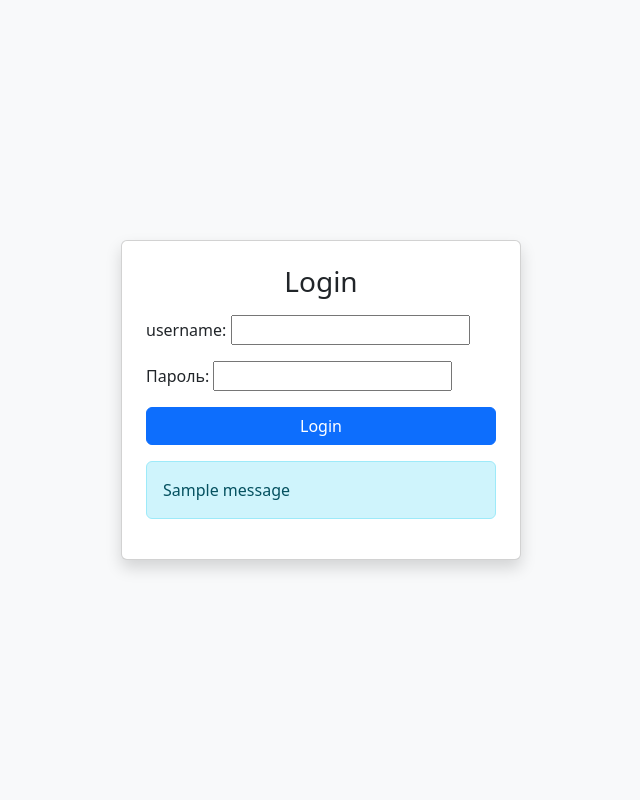
After one commit to alidin000/group_7, a Django app: page /student/login in a window 1280 px wide. The commit adds this page. Shown: the whole page, without its empty margins (319-959 px from the left). Run offline with Django 5.2, Linux system fonts and the light colour scheme; tables that the repository leaves empty hold one stand-in row (values such as "Sample post"); one stand-in notice (Sample message) is shown.

Commit message:
authenticate

```diff
--- a/sabak_39/student/forms.py
+++ b/sabak_39/student/forms.py
@@ -1,5 +1,7 @@
 from django import forms
 from django.core.validators import RegexValidator
+from django.contrib.auth.models import User
+
 
 class TempForm(forms.ModelForm):
     pass
@@ -56,3 +58,40 @@ class TempForm(forms.Form):
         # .com .kg
         if not "gmail.com" in data:
             raise forms.ValidationError("Tolko gmail pochtalary kerek clean()")
+
+
+
+class UserRegistratinForm(forms.ModelForm):
+    # password
+    password = forms.CharField(
+        label="Пароль",
+        widget=forms.PasswordInput
+    )
+    password_2 = forms.CharField(
+        label="Пароль кайра киргизиниз",
+        widget=forms.PasswordInput
+    )
+
+    class Meta:
+        model = User
+        fields = ['username', 'email']
+
+    def clean_password_2(self):
+        p1 = self.cleaned_data['password']
+        p2 = self.cleaned_data['password_2']
+
+        if p1 and p2 and p1 == p2:
+            return p1
+
+        raise forms.ValidationError("Password okshosh bolush kerek!!!")
+
+class UserLoginForm(forms.Form):
+    # password
+    username = forms.CharField(
+        label='username'
+        # widget=forms.
+    )
+    password = forms.CharField(
+        label="Пароль",
+        widget=forms.PasswordInput
+    )
--- /dev/null
+++ b/sabak_39/student/templates/login.html
@@ -0,0 +1,29 @@
+<!DOCTYPE html>
+<html lang="en">
+<head>
+    <meta charset="UTF-8">
+    <title>Login</title>
+    <link href="https://cdn.jsdelivr.net/npm/bootstrap@5.3.0/dist/css/bootstrap.min.css" rel="stylesheet">
+</head>
+<body class="bg-light d-flex justify-content-center align-items-center vh-100">
+
+    <div class="card p-4 shadow" style="width: 400px;">
+        <h3 class="text-center mb-3">Login</h3>
+
+        <form method="post">
+            {% csrf_token %}
+            {{ form.as_p }}
+            <button type="submit" class="btn btn-primary w-100">Login</button>
+        </form>
+
+        {% if messages %}
+            <div class="mt-3">
+                {% for message in messages %}
+                    <div class="alert alert-info">{{ message }}</div>
+                {% endfor %}
+            </div>
+        {% endif %}
+    </div>
+
+</body>
+</html>
--- a/sabak_39/student/urls.py
+++ b/sabak_39/student/urls.py
@@ -1,10 +1,16 @@
 from django.contrib import admin
 from django.urls import path
 
-from .views import temp_view, main_page, temp_cookies
+from .views import temp_view, main_page, temp_cookies, register, login_view, logout_view
 
 urlpatterns = [
     path('', temp_view, name="temp_form"),
     path('main_page', main_page, name="main_page"),
     path('temp_cookies', temp_cookies, name="cookie"),
+
+    # authenticate
+
+    path ('register', register, name='register'),
+    path ('login', login_view, name='login'),
+    path ('logout', logout_view, name='logout'),
 ]
--- a/sabak_39/student/views.py
+++ b/sabak_39/student/views.py
@@ -2,8 +2,9 @@ from django.contrib import messages
 from django.http import HttpResponse
 from django.shortcuts import redirect, render
 
-from student.forms import TempForm
-
+from student.forms import TempForm, UserRegistratinForm,  UserLoginForm
+from django.contrib.auth import authenticate, login, logout
+from django.contrib.auth.decorators import login_required
 # Create your views here.
 
 
@@ -31,6 +32,8 @@ def temp_view(request):
 
     return render(request, 'templates/temp_template.html', {"form": form, "cookie": temp})
 
+
+@login_required(login_url='login')
 def main_page(request):
 
     count = request.session.get('visit', 0 )
@@ -67,3 +70,56 @@ def temp_cookies(request):
     response.set_cookie('dark_mode', '1', max_age=60)
 
     return response
+
+
+
+# authenticate
+
+def register(request):
+    if request.method == 'POST':
+        form = UserRegistratinForm(request.POST)
+
+        if form.is_valid():
+            user = form.save(commit=False)
+
+            user.set_password(form.cleaned_data['password'])
+
+            user.save()
+
+            messages.success(request, "Siz registration boldunuz! Log in bolunuz!")
+            return redirect('login')
+    else:
+        form = UserRegistratinForm()
+
+    return render(request, 'templates/register.html', {'form': form})
+
+def login_view(request):
+
+    if request.method == 'POST':
+        form = UserLoginForm(request.POST)
+
+        if form.is_valid():
+
+            username = form.cleaned_data['username']
+            password = form.cleaned_data['password']
+
+            user = authenticate(request, username=username, password=password)
+
+            if user is not None:
+                login(request, user)
+                messages.success(request, "Siz login boldunuz! ")
+                request.session['logged']=True
+                return redirect('main_page')
+            else:
+                messages.error(request, "tuura emes username jana password")
+    else:
+        form = UserLoginForm()
+    return render(request, 'templates/login.html', {'form': form})
+
+def logout_view(request):
+
+    logout(request)
+    request.session.flush()
+    messages.info(request, "Log out boldunuz")
+
+    return redirect('login')
```
Also changed, not shown: sabak_39/student/templates/main_page.html (+23 -8 lines), sabak_39/student/templates/register.html (added, +29 -0 lines).
